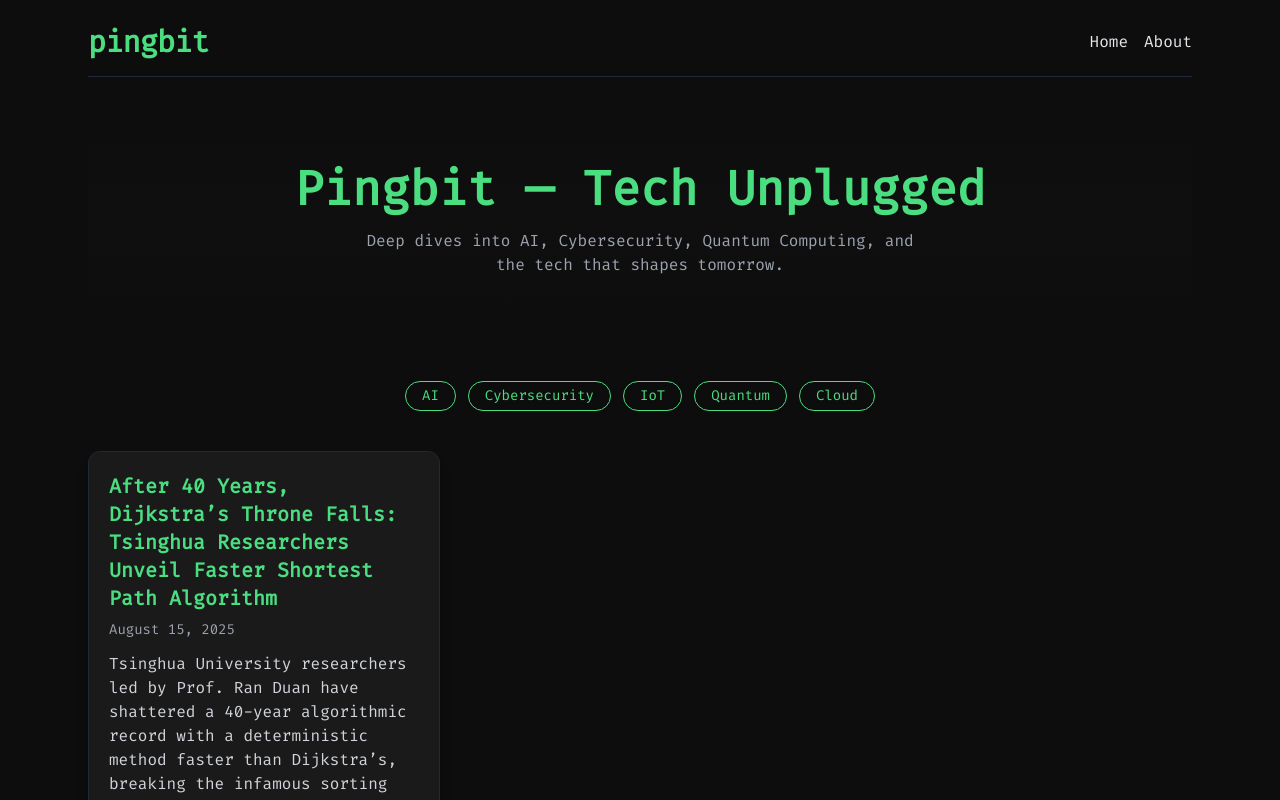
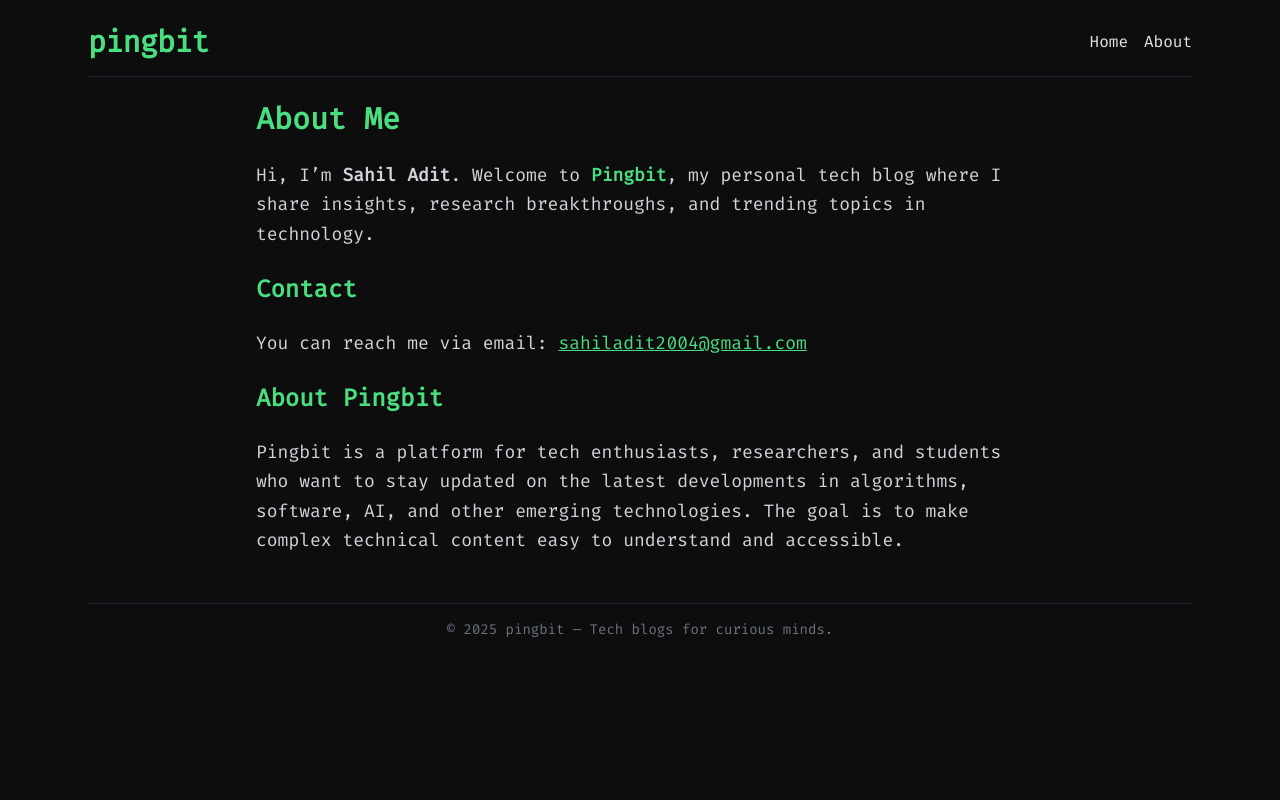
Before and after one commit to sahiladit/pingbit, a React (Vite) app: page /about in a window 1280 px wide. Before the commit this address led to /. Shown: the top 800 px of the page. Built offline with nearby package versions, Linux system fonts and the light colour scheme.

Commit message:
about us added

```diff
--- a/src/App.jsx
+++ b/src/App.jsx
@@ -2,6 +2,7 @@ import { Routes, Route, Link, Navigate } from "react-router-dom";
 import Home from "./pages/Home";
 import Post from "./pages/Post";
 import { Analytics } from "@vercel/analytics/react";
+import About from './pages/About';
 
 export default function App() {
   return (
@@ -10,13 +11,14 @@ export default function App() {
         <Link to="/" className="text-3xl font-bold text-green-400 tracking-tight">pingbit</Link>
         <nav className="space-x-4">
           <Link to="/" className="hover:text-green-400 transition">Home</Link>
-          <a href="#" className="hover:text-green-400 transition">About</a>
+          <Link to="/about" className="hover:text-green-400 transition">About</Link>
         </nav>
       </header>
 
       <Routes>
         <Route path="/" element={<Home />} />
         <Route path="/post/:id" element={<Post />} />
+        <Route path="/about" element={<About />} />
         <Route path="*" element={<Navigate to="/" />} />
       </Routes>
 
--- /dev/null
+++ b/src/pages/About.jsx
@@ -0,0 +1,29 @@
+export default function About() {
+  return (
+    <div className="max-w-3xl mx-auto space-y-6">
+      <h1 className="text-3xl font-bold text-green-400">About Me</h1>
+      <p className="text-gray-300 text-lg leading-relaxed">
+        Hi, I’m <span className="font-semibold">Sahil Adit</span>. Welcome to <span className="font-semibold text-green-400">Pingbit</span>,
+        my personal tech blog where I share insights, research breakthroughs, and trending topics in technology.
+      </p>
+
+      <h2 className="text-2xl font-bold text-green-400">Contact</h2>
+      <p className="text-gray-300 text-lg leading-relaxed">
+        You can reach me via email:{" "}
+        <a
+          href="mailto:sahiladit17@gmail.com"
+          className="text-green-400 underline hover:text-green-300"
+        >
+          sahiladit2004@gmail.com
+        </a>
+      </p>
+
+      <h2 className="text-2xl font-bold text-green-400">About Pingbit</h2>
+      <p className="text-gray-300 text-lg leading-relaxed">
+        Pingbit is a platform for tech enthusiasts, researchers, and students who want to stay updated on the latest
+        developments in algorithms, software, AI, and other emerging technologies. The goal is to make complex
+        technical content easy to understand and accessible.
+      </p>
+    </div>
+  );
+}
```
Also changed, not shown: src/assets/010__1_-removebg-preview.png (renamed from src/assets/pb.png).
